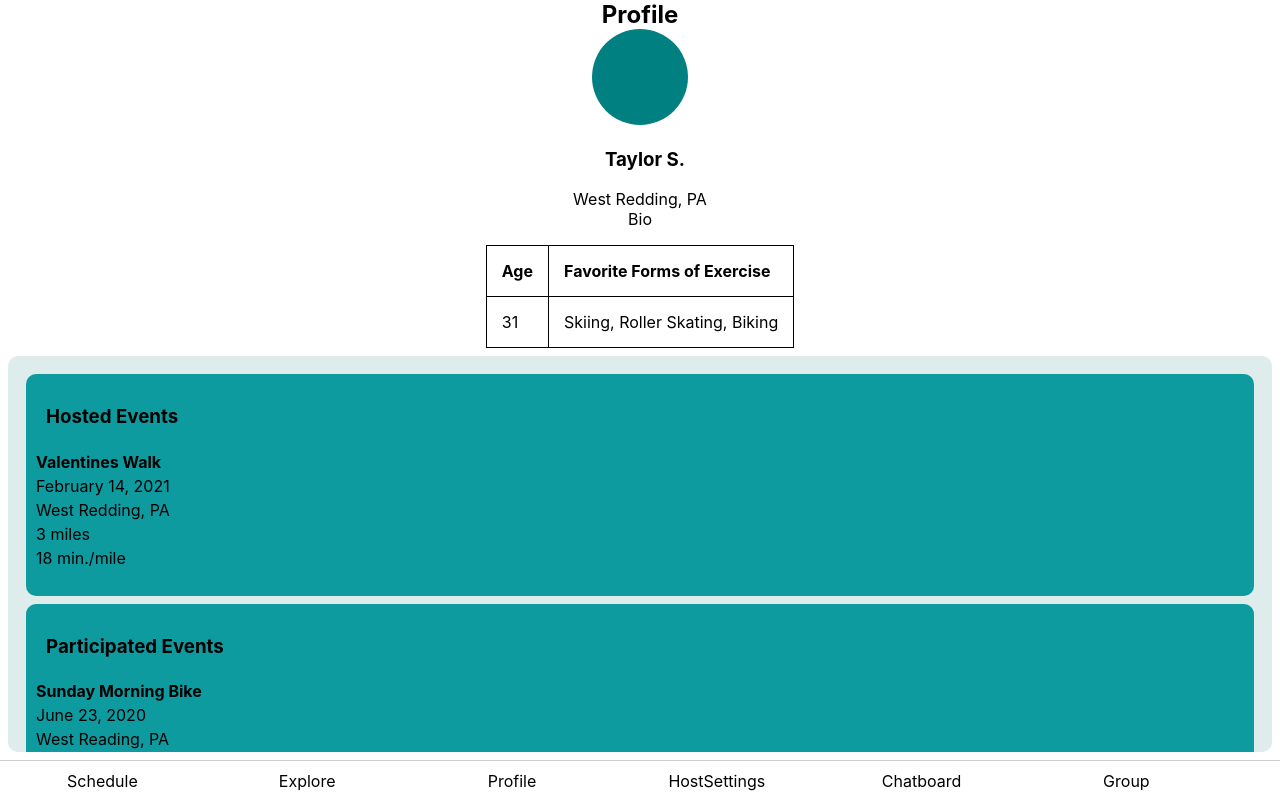
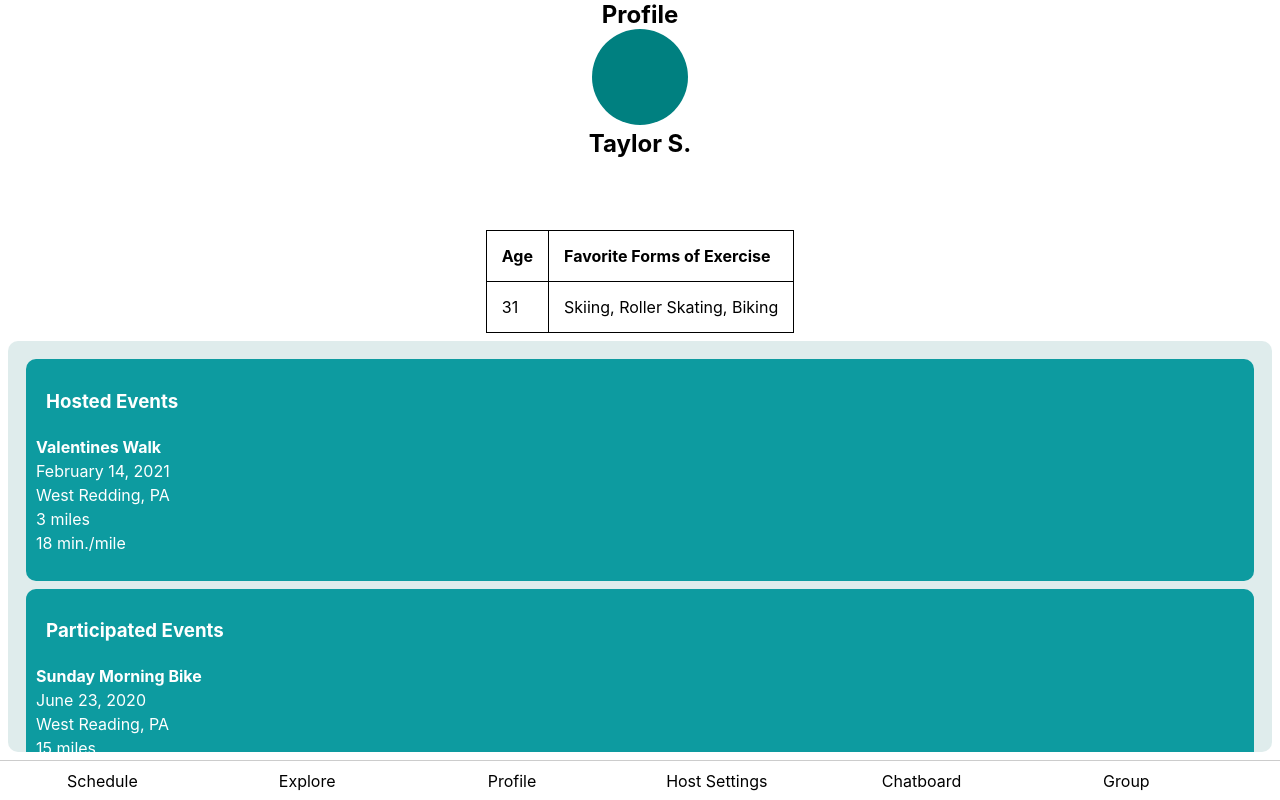
Before and after one commit to hopkinstechnocrats/fether, a React (Create React App) app: page / in a window 1280 px wide. Both pictures are taken after a click on the item "Profile". Built offline with nearby package versions, Linux system fonts and the light colour scheme.

Commit message:
White text

```diff
--- a/public/index.html
+++ b/public/index.html
@@ -42,3 +42,7 @@
     -->
   </body>
 </html>
+<!DOCTYPE html>
+<html>
+<head>
+<script src="https://kit.fontawesome.com/a076d05399.js" crossorigin="anonymous"></script>
--- a/src/App.js
+++ b/src/App.js
@@ -22,7 +22,7 @@ function App() {
       <div label="Profile">
         <Profile></Profile>
       </div>
-      <div label="HostSettings">
+      <div label="Host Settings">
         <HostSettings></HostSettings>
       </div>
       <div label="Chatboard">
@@ -38,5 +38,4 @@ function App() {
 
 
 
-
 export default App;
--- a/src/components/Explore.css
+++ b/src/components/Explore.css
@@ -4,3 +4,6 @@ div.exploreContainer {
     display: flex;
     flex-flow: column;
 }
+p {
+  color: white;
+}
--- a/src/components/Profile.css
+++ b/src/components/Profile.css
@@ -21,3 +21,6 @@ table, th, td {
   display: flex;
   flex-flow: column;
 }
+h3 {
+  color:white;
+}
--- a/src/components/Profile.js
+++ b/src/components/Profile.js
@@ -7,7 +7,7 @@ function Profile() {
     <div className="Profile">
       <center> <h2>Profile</h2>
       <span class="dot"></span>
-      <h3>Taylor S.</h3>
+      <h2>Taylor S.</h2>
       <p>West Redding, PA
       <br />Bio</p>
       <table>
```
